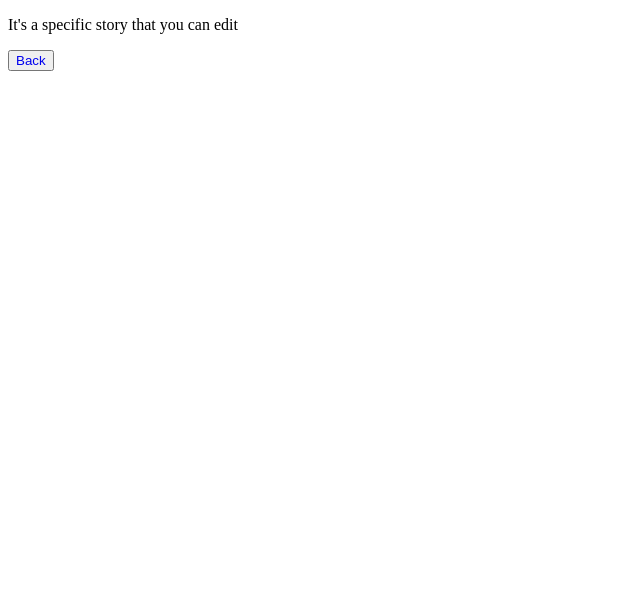
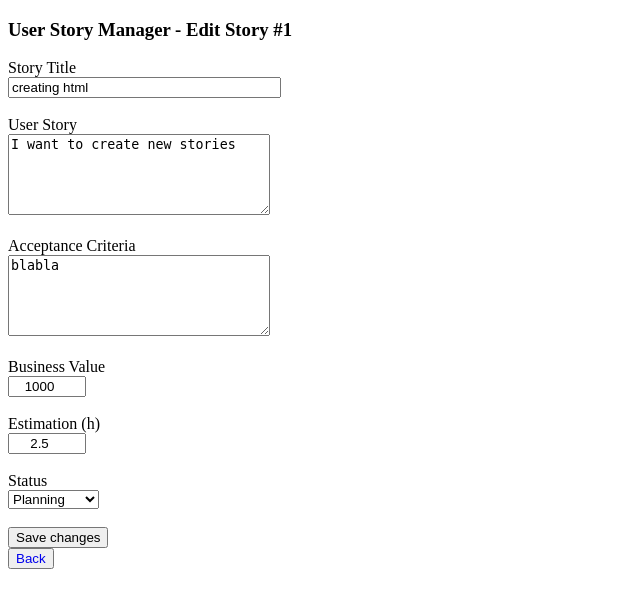
Before and after one commit to GreywindGit/super-sprinter-3000-GreywindGit, a Flask app: page /story/1 in a window 1280 px wide. Shown: the top 608 px of the page, without its empty margins (0-640 px from the left). Run offline with Flask 2, Linux system fonts and the light colour scheme.

Commit message:
Add story edit option

```diff
--- a/app.py
+++ b/app.py
@@ -5,13 +5,15 @@ app = Flask(__name__)
 
 @app.route('/', methods=['GET', 'POST'])
 @app.route('/list', methods=['GET', 'POST'])
-def lists():
+def list_stories():
     if request.method == 'POST':
-        new_entry = []
+        new_entry = list()
+        new_entries = list()
         fields = ['story_title', 'user_story', 'acc_criteria', 'business_value', 'estimation', 'status']
         for field in fields:
             new_entry.append(request.form[field])
-        save_stories(new_entry, 'stories.csv')
+        new_entries.append(new_entry)
+        save_stories(new_entries, 'stories.csv')
     stories = load_stories('stories.csv')
     table_header = ['ID', 'Story Title', 'User Story', 'Acceptance criteria', 'Business Value', 'Estimation', 'Status']
     return render_template('list.html', stories=stories, table_header=table_header)
@@ -20,6 +22,9 @@ def lists():
 @app.route('/story')
 @app.route('/story/<story_id>')
 def new_story(story_id=None):
+    if story_id:
+        edited_entry = load_stories('stories.csv')[int(story_id)-1]
+        return render_template('story.html', story_id=story_id, editing=edited_entry)
     return render_template('story.html', story_id=story_id)
 
 
--- a/file_handler.py
+++ b/file_handler.py
@@ -14,10 +14,12 @@ def load_stories(filename):
     return stories
 
 
-def save_stories(new_entry, filename="stories.csv"):
+def save_stories(new_entries, filename="stories.csv"):
     try:
         with open(filename, 'a') as workfile:
-            workfile.write('#'.join(new_entry) + '\n')
+            for new_entry in new_entries:
+                workfile.write('#'.join(new_entry) + '\n')
     except FileNotFoundError:
         with open(filename, 'w') as workfile:
-            workfile.write('#'.join(new_entry) + '\n')
+            for new_entry in new_entries:
+                workfile.write('#'.join(new_entry) + '\n')
--- a/templates/list.html
+++ b/templates/list.html
@@ -6,7 +6,7 @@
     </head>
     <body>
         <h3><strong>User Story Manager</strong></h3>
-        <button><a href="/story">Add new story<a></button>
+        <button><a href="/story">Add new story</a></button>
         <p></p>
         {% if stories %}
             <table>
@@ -20,6 +20,10 @@
                     {% for data in line %}
                         <td>{{ data }}</td>
                     {% endfor %}
+                    <td>
+                        <button><a href="/story/{{ line[0] }}">&#9998</a></button>
+                        <button><a href="/list" name="{{ line[0] }}">&#128465</button>
+                    </td>
                     </tr>
                 {% endfor %}
             </table>
--- a/templates/story.html
+++ b/templates/story.html
@@ -39,7 +39,34 @@
                 <input type="submit" value="Submit">
             </form>
         {% else %}
-            <p>It's a specific story that you can edit</p>
+            <h3>User Story Manager - Edit Story #{{ story_id }}</h3>
+            <form action="/list" method="POST">
+                <label>Story Title<br>
+                    <input type="text" size="31" name="story_title" value="{{ editing[1] }}">
+                </label><br><br>
+                <label>User Story<br>
+                    <textarea rows="5" cols="30" name="user_story">{{ editing[2] }}</textarea>
+                </label><br><br>
+                <label>Acceptance Criteria<br>
+                    <textarea rows="5" cols="30" name="acc_criteria">{{ editing[3] }}</textarea>
+                </label><br><br>
+                <label>Business Value<br>
+                    <input type="number" min="100" max="1500" step="100" name="business_value" value="{{ editing[4] }}">
+                </label><br><br>
+                <label>Estimation (h)<br>
+                    <input type="number" min="0.5" max="41" step="0.5" name="estimation" value="{{ editing[5] }}">
+                </label><br><br>
+                <label>Status<br>
+                    <select name="status">
+                        <option value="planning">Planning</option>
+                        <option value="todo">TODO</option>
+                        <option value="in progress">In Progress</option>
+                        <option value="review">Review</option>
+                        <option value="done">Done</option>
+                    </select>
+                </label><br><br>
+                <input type="submit" value="Save changes">
+            </form>
         {% endif %}
         <button><a href="/">Back</a></button>
     </body>
```
